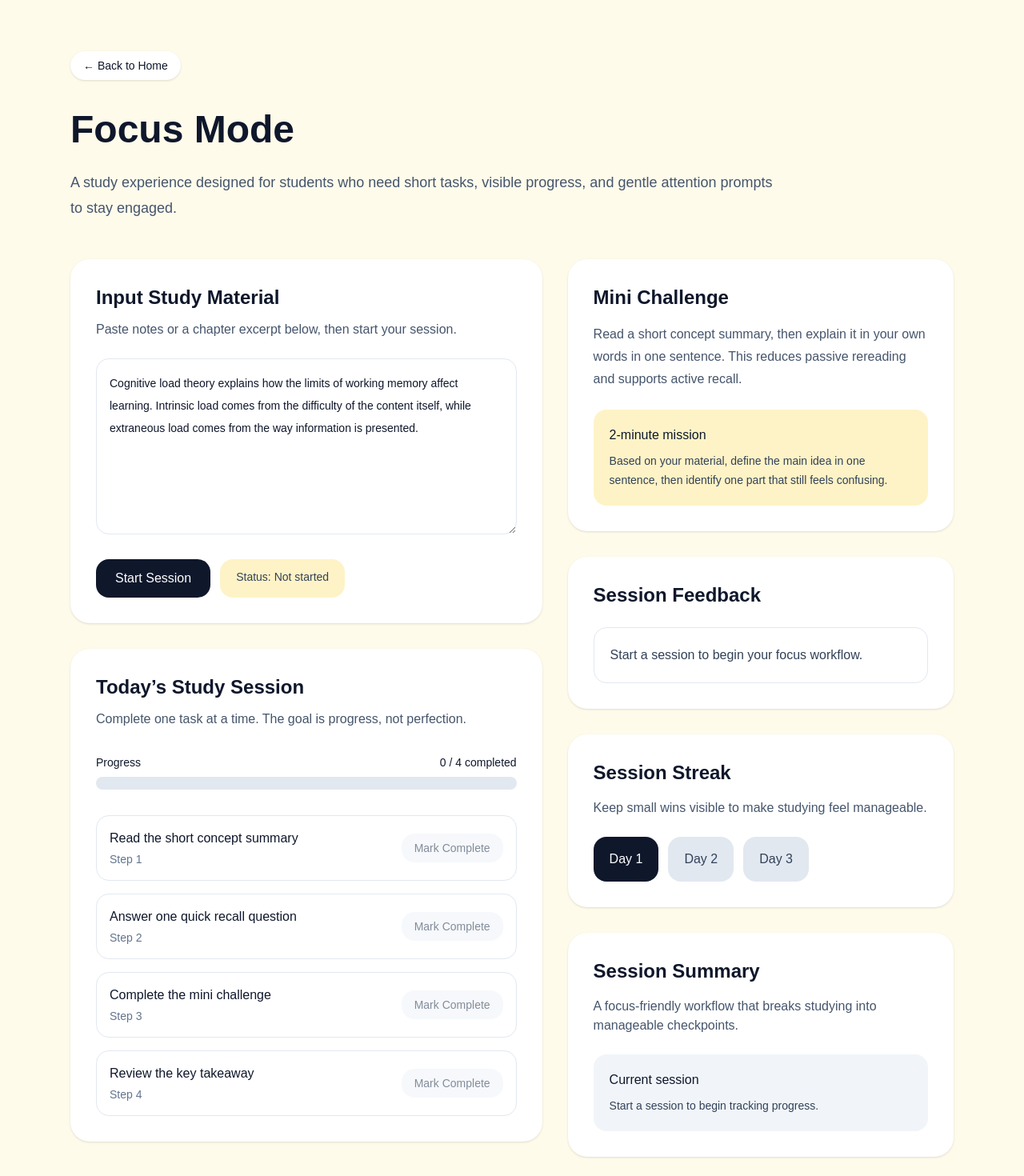
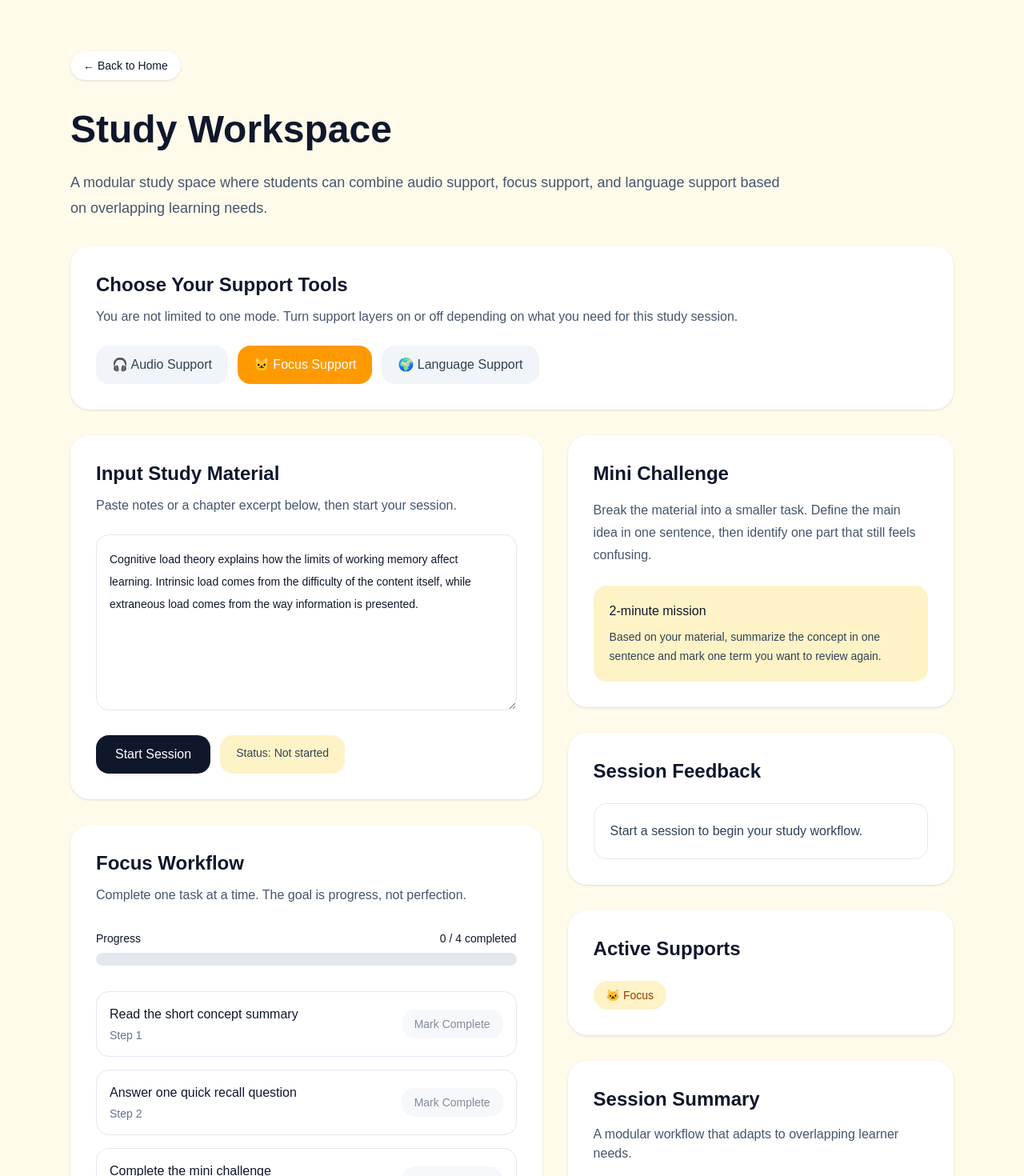
Before and after one commit to Jianing812/Study-Companion, a Next.js app: page /focus in a window 1280 px wide. Shown: the top 1470 px of the page at 80% size. Built offline with nearby package versions, Linux system fonts and the light colour scheme.

Commit message:
Turn focus page into modular study workspace

```diff
--- a/app/focus/page.tsx
+++ b/app/focus/page.tsx
@@ -3,7 +3,7 @@
 import { useEffect, useMemo, useState } from "react";
 import Link from "next/link";
 
-const defaultTasks = [
+const focusTasks = [
   "Read the short concept summary",
   "Answer one quick recall question",
   "Complete the mini challenge",
@@ -24,27 +24,43 @@ export default function FocusPage() {
 
   const [sessionStarted, setSessionStarted] = useState(false);
   const [completedTasks, setCompletedTasks] = useState<boolean[]>(
-    new Array(defaultTasks.length).fill(false)
+    new Array(focusTasks.length).fill(false)
   );
+
+  const [supports, setSupports] = useState({
+    audio: false,
+    focus: true,
+    language: false,
+  });
+
   const [showCat, setShowCat] = useState(false);
   const [catMessage, setCatMessage] = useState(catMessages[0]);
   const [feedbackMessage, setFeedbackMessage] = useState(
-    "Start a session to begin your focus workflow."
+    "Start a session to begin your study workflow."
   );
 
   const completedCount = completedTasks.filter(Boolean).length;
-  const progress = (completedCount / defaultTasks.length) * 100;
+  const progress = (completedCount / focusTasks.length) * 100;
 
   const sessionStatus = useMemo(() => {
     if (!sessionStarted) return "Not started";
-    if (completedCount === defaultTasks.length) return "Session complete";
+    if (completedCount === focusTasks.length) return "Session complete";
     return "In progress";
   }, [sessionStarted, completedCount]);
 
+  function toggleSupport(type: "audio" | "focus" | "language") {
+    setSupports((prev) => ({
+      ...prev,
+      [type]: !prev[type],
+    }));
+  }
+
   function startSession() {
     setSessionStarted(true);
-    setCompletedTasks(new Array(defaultTasks.length).fill(false));
-    setFeedbackMessage("Session started. Focus on one small task at a time.");
+    setCompletedTasks(new Array(focusTasks.length).fill(false));
+    setFeedbackMessage(
+      "Session started. Combine support tools based on what you need right now."
+    );
     setCatMessage("🐱 Session started! Let’s do one small step.");
     setShowCat(true);
 
@@ -64,17 +80,17 @@ export default function FocusPage() {
 
     if (updated[index]) {
       setFeedbackMessage(
-        `Nice work — ${newCompletedCount} of ${defaultTasks.length} tasks completed.`
+        `Nice work — ${newCompletedCount} of ${focusTasks.length} tasks completed.`
       );
     } else {
       setFeedbackMessage(
-        `Task unchecked — ${newCompletedCount} of ${defaultTasks.length} tasks completed.`
+        `Task unchecked — ${newCompletedCount} of ${focusTasks.length} tasks completed.`
       );
     }
   }
 
   useEffect(() => {
-    if (!sessionStarted) return;
+    if (!sessionStarted || !supports.focus) return;
 
     const interval = setInterval(() => {
       const randomMessage =
@@ -88,7 +104,7 @@ export default function FocusPage() {
     }, 5000);
 
     return () => clearInterval(interval);
-  }, [sessionStarted]);
+  }, [sessionStarted, supports.focus]);
 
   return (
     <main className="min-h-screen bg-amber-50 text-slate-900">
@@ -101,14 +117,60 @@ export default function FocusPage() {
         </Link>
 
         <div className="mt-8 max-w-4xl">
-          <h1 className="text-5xl font-bold leading-tight">Focus Mode</h1>
+          <h1 className="text-5xl font-bold leading-tight">
+            Study Workspace
+          </h1>
           <p className="mt-5 text-lg leading-8 text-slate-600">
-            A study experience designed for students who need short tasks,
-            visible progress, and gentle attention prompts to stay engaged.
+            A modular study space where students can combine audio support,
+            focus support, and language support based on overlapping learning
+            needs.
           </p>
         </div>
 
-        <div className="mt-12 grid gap-8 lg:grid-cols-[1.1fr_0.9fr]">
+        <div className="mt-8 rounded-3xl bg-white p-8 shadow-sm">
+          <h2 className="text-2xl font-semibold">Choose Your Support Tools</h2>
+          <p className="mt-3 text-slate-600">
+            You are not limited to one mode. Turn support layers on or off
+            depending on what you need for this study session.
+          </p>
+
+          <div className="mt-6 flex flex-wrap gap-3">
+            <button
+              onClick={() => toggleSupport("audio")}
+              className={`rounded-2xl px-5 py-3 font-medium transition ${
+                supports.audio
+                  ? "bg-sky-600 text-white"
+                  : "bg-slate-100 text-slate-700 hover:bg-slate-200"
+              }`}
+            >
+              🎧 Audio Support
+            </button>
+
+            <button
+              onClick={() => toggleSupport("focus")}
+              className={`rounded-2xl px-5 py-3 font-medium transition ${
+                supports.focus
+                  ? "bg-amber-500 text-white"
+                  : "bg-slate-100 text-slate-700 hover:bg-slate-200"
+              }`}
+            >
+              🐱 Focus Support
+            </button>
+
+            <button
+              onClick={() => toggleSupport("language")}
+              className={`rounded-2xl px-5 py-3 font-medium transition ${
+                supports.language
+                  ? "bg-emerald-600 text-white"
+                  : "bg-slate-100 text-slate-700 hover:bg-slate-200"
+              }`}
+            >
+              🌍 Language Support
+            </button>
+          </div>
+        </div>
+
+        <div className="mt-8 grid gap-8 lg:grid-cols-[1.1fr_0.9fr]">
           <div className="space-y-8">
             <div className="rounded-3xl bg-white p-8 shadow-sm">
               <h2 className="text-2xl font-semibold">Input Study Material</h2>
@@ -136,8 +198,9 @@ export default function FocusPage() {
               </div>
             </div>
 
+            {supports.focus && (
               <div className="rounded-3xl bg-white p-8 shadow-sm">
-              <h2 className="text-2xl font-semibold">Today’s Study Session</h2>
+                <h2 className="text-2xl font-semibold">Focus Workflow</h2>
                 <p className="mt-3 text-slate-600">
                   Complete one task at a time. The goal is progress, not perfection.
                 </p>
@@ -146,7 +209,7 @@ export default function FocusPage() {
                   <div className="mb-2 flex items-center justify-between text-sm font-medium">
                     <span>Progress</span>
                     <span>
-                    {completedCount} / {defaultTasks.length} completed
+                      {completedCount} / {focusTasks.length} completed
                     </span>
                   </div>
 
@@ -159,7 +222,7 @@ export default function FocusPage() {
                 </div>
 
                 <div className="mt-8 space-y-4">
-                {defaultTasks.map((task, index) => (
+                  {focusTasks.map((task, index) => (
                     <div
                       key={task}
                       className="flex items-center justify-between rounded-2xl border border-slate-200 p-4"
@@ -185,22 +248,88 @@ export default function FocusPage() {
                   ))}
                 </div>
               </div>
+            )}
+
+            {supports.audio && (
+              <div className="rounded-3xl bg-white p-8 shadow-sm">
+                <h2 className="text-2xl font-semibold">Audio Support</h2>
+                <p className="mt-3 text-slate-600">
+                  Turn written study material into a listenable recap for
+                  replay and review.
+                </p>
+
+                <div className="mt-6 rounded-2xl bg-sky-100 p-5">
+                  <p className="font-medium">Audio Summary Preview</p>
+                  <p className="mt-3 text-sm leading-7 text-slate-700">
+                    This section gives the student a spoken-style recap of the
+                    material, so they can study while commuting, walking, or
+                    replaying key ideas.
+                  </p>
+
+                  <div className="mt-5 h-3 w-full rounded-full bg-white">
+                    <div className="h-3 w-2/3 rounded-full bg-slate-900" />
+                  </div>
+
+                  <div className="mt-5 flex flex-wrap gap-3">
+                    <button className="rounded-2xl bg-white px-4 py-2 text-sm font-medium hover:bg-slate-100">
+                      Play
+                    </button>
+                    <button className="rounded-2xl bg-white px-4 py-2 text-sm font-medium hover:bg-slate-100">
+                      Replay Section
+                    </button>
+                    <button className="rounded-2xl bg-white px-4 py-2 text-sm font-medium hover:bg-slate-100">
+                      1.25x Speed
+                    </button>
+                  </div>
+                </div>
+              </div>
+            )}
+
+            {supports.language && (
+              <div className="rounded-3xl bg-white p-8 shadow-sm">
+                <h2 className="text-2xl font-semibold">Language Support</h2>
+                <p className="mt-3 text-slate-600">
+                  Simplify academic wording without losing technical meaning.
+                </p>
+
+                <div className="mt-6 rounded-2xl bg-emerald-100 p-5">
+                  <p className="font-medium">Simplified Explanation</p>
+                  <p className="mt-3 text-sm leading-7 text-slate-700">
+                    This content explains difficult academic ideas in clearer
+                    language while still preserving the important exam-relevant
+                    terms.
+                  </p>
+                </div>
+
+                <div className="mt-5 rounded-2xl border border-slate-200 p-5">
+                  <p className="font-medium">Glossary Support</p>
+                  <ul className="mt-3 space-y-2 text-sm leading-6 text-slate-700">
+                    <li>Intrinsic Load — difficulty caused by the topic itself</li>
+                    <li>
+                      Extraneous Load — difficulty caused by unclear presentation
+                    </li>
+                    <li>
+                      Working Memory — the part of the mind that holds information temporarily
+                    </li>
+                  </ul>
+                </div>
+              </div>
+            )}
           </div>
 
           <div className="space-y-8">
             <div className="rounded-3xl bg-white p-8 shadow-sm">
               <h2 className="text-2xl font-semibold">Mini Challenge</h2>
               <p className="mt-4 leading-7 text-slate-600">
-                Read a short concept summary, then explain it in your own words
-                in one sentence. This reduces passive rereading and supports
-                active recall.
+                Break the material into a smaller task. Define the main idea in
+                one sentence, then identify one part that still feels confusing.
               </p>
 
               <div className="mt-6 rounded-2xl bg-amber-100 p-5">
                 <p className="font-medium">2-minute mission</p>
                 <p className="mt-2 text-sm leading-6 text-slate-700">
-                  Based on your material, define the main idea in one sentence,
-                  then identify one part that still feels confusing.
+                  Based on your material, summarize the concept in one sentence
+                  and mark one term you want to review again.
                 </p>
               </div>
             </div>
@@ -213,46 +342,52 @@ export default function FocusPage() {
             </div>
 
             <div className="rounded-3xl bg-white p-8 shadow-sm">
-              <h2 className="text-2xl font-semibold">Session Streak</h2>
-              <p className="mt-4 text-slate-600">
-                Keep small wins visible to make studying feel manageable.
-              </p>
-
-              <div className="mt-6 flex gap-3">
-                <div className="rounded-2xl bg-slate-900 px-5 py-4 text-white">
-                  Day 1
-                </div>
-                <div className="rounded-2xl bg-slate-200 px-5 py-4 text-slate-700">
-                  Day 2
-                </div>
-                <div className="rounded-2xl bg-slate-200 px-5 py-4 text-slate-700">
-                  Day 3
-                </div>
+              <h2 className="text-2xl font-semibold">Active Supports</h2>
+              <div className="mt-6 flex flex-wrap gap-3">
+                {supports.audio && (
+                  <span className="rounded-full bg-sky-100 px-4 py-2 text-sm font-medium text-sky-800">
+                    🎧 Audio
+                  </span>
+                )}
+                {supports.focus && (
+                  <span className="rounded-full bg-amber-100 px-4 py-2 text-sm font-medium text-amber-800">
+                    🐱 Focus
+                  </span>
+                )}
+                {supports.language && (
+                  <span className="rounded-full bg-emerald-100 px-4 py-2 text-sm font-medium text-emerald-800">
+                    🌍 Language
+                  </span>
+                )}
+                {!supports.audio && !supports.focus && !supports.language && (
+                  <span className="rounded-full bg-slate-100 px-4 py-2 text-sm font-medium text-slate-700">
+                    No supports selected
+                  </span>
+                )}
               </div>
             </div>
 
             <div className="rounded-3xl bg-white p-8 shadow-sm">
               <h2 className="text-2xl font-semibold">Session Summary</h2>
               <p className="mt-4 text-slate-600">
-                A focus-friendly workflow that breaks studying into manageable
-                checkpoints.
+                A modular workflow that adapts to overlapping learner needs.
               </p>
 
               <div className="mt-6 rounded-2xl bg-slate-100 p-5">
                 <p className="font-medium">Current session</p>
                 <p className="mt-2 text-sm leading-6 text-slate-700">
-                  {completedCount === defaultTasks.length && sessionStarted
-                    ? "You completed the full focus session. Great job."
+                  {completedCount === focusTasks.length && sessionStarted
+                    ? "You completed the full focus workflow for this session."
                     : sessionStarted
-                    ? `You have completed ${completedCount} of ${defaultTasks.length} tasks so far.`
-                    : "Start a session to begin tracking progress."}
+                    ? `You have completed ${completedCount} of ${focusTasks.length} focus tasks so far.`
+                    : "Start a session to begin tracking progress and support usage."}
                 </p>
               </div>
             </div>
           </div>
         </div>
 
-        {showCat && (
+        {showCat && supports.focus && (
           <div className="fixed bottom-6 right-6 max-w-sm rounded-3xl bg-white p-5 shadow-xl">
             <p className="text-lg font-semibold">Attention Buddy</p>
             <p className="mt-2 text-slate-600">{catMessage}</p>
@@ -262,25 +397,3 @@ export default function FocusPage() {
     </main>
   );
 }
-<div className="mt-12 rounded-3xl bg-white p-8 shadow-sm">
-  <h2 className="text-2xl font-semibold">Add Additional Support</h2>
-  <p className="mt-3 text-slate-600">
-    You can combine different support modes based on your needs.
-  </p>
-
-  <div className="mt-6 flex flex-wrap gap-3">
-    <Link
-      href="/multimodal"
-      className="rounded-2xl bg-slate-100 px-5 py-3 hover:bg-slate-200"
-    >
-      Add Audio Support
-    </Link>
-
-    <Link
-      href="/global-scholar"
-      className="rounded-2xl bg-slate-100 px-5 py-3 hover:bg-slate-200"
-    >
-      Add Language Support
-    </Link>
-  </div>
-</div>
```
Lines whose indentation alone changed are shown as unchanged.
